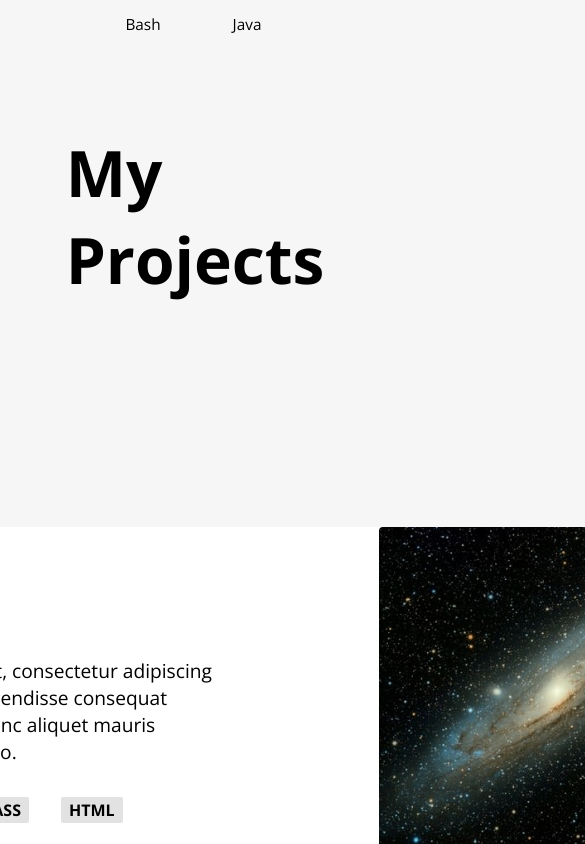
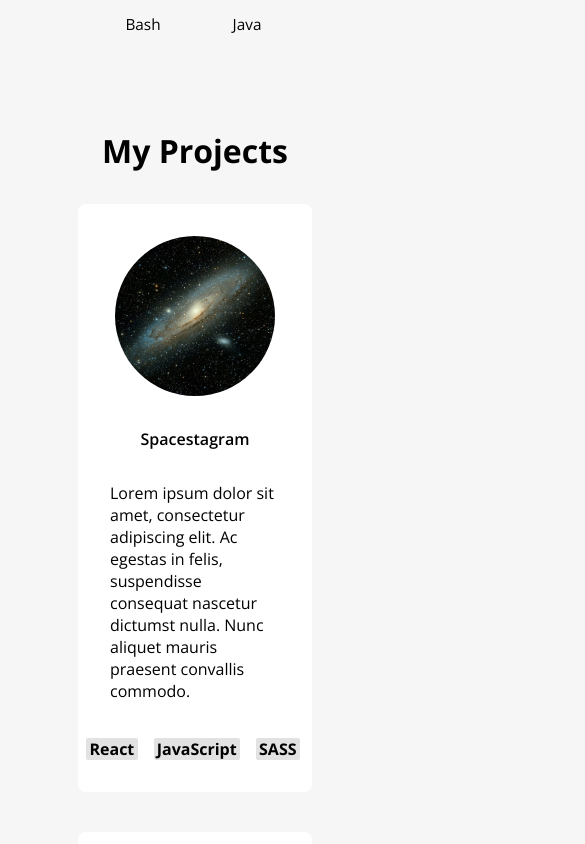
Before and after one commit to mudassirmirza/portfolio, a React (Create React App) app: page / in a window 390 px wide. Shown: the part 1640-2484 px from the top of the page, 585 px wide, since content can reach past the window. Built offline with nearby package versions, Linux system fonts and the light colour scheme.

Commit message:
fixed media queries for projects component

```diff
--- a/src/components/Projects.jsx
+++ b/src/components/Projects.jsx
@@ -39,7 +39,7 @@ const Projects = function () {
             description={
               "Lorem ipsum dolor sit amet, consectetur adipiscing elit. Ac egestas in felis,              suspendisse consequat nascetur dictumst nulla. Nunc aliquet mauris praesent convallis commodo."
             }
-            technologies={["React", "JavaScript", "SASS", "HTML"]}
+            technologies={["React", "JavaScript", "SASS"]}
             source={spacestagram}
           />
           <Project
@@ -55,7 +55,7 @@ const Projects = function () {
             description={
               "Lorem ipsum dolor sit amet, consectetur adipiscing elit. Ac egestas in felis,              suspendisse consequat nascetur dictumst nulla. Nunc aliquet mauris praesent convallis commodo."
             }
-            technologies={["JavaScript", "MongoDB", "Express.js", "Node.js", "HTML", "CSS"]}
+            technologies={["JavaScript", "MongoDB", "Express.js", "Node.js"]}
             source={compshop}
           />
           <Project
--- a/src/components/projects.scss
+++ b/src/components/projects.scss
@@ -16,7 +16,7 @@
   display: flex;
   flex-direction: column;
   align-items: center;
-  max-width: 55%;
+  max-width: 60%;
   margin: 2rem;
   h1 {
     font-size: 4em;
@@ -26,6 +26,7 @@
   display: flex;
   flex-direction: row;
   height: 22rem;
+  max-width: 100vw;
   background-color: white;
   border-radius: 8px;
 }
@@ -47,12 +48,13 @@
     font-size: 1em;
     background-color: #e2e2e2;
     border-radius: 2px;
-    padding: 0.1rem 0.5rem 0.15rem 0.5rem;
+    padding: 0.1rem 0.5rem 0.1rem 0.5rem;
   }
 }
 .project__card-info__technology {
   display: flex;
-  margin-top: 2rem;
+  margin: 2rem 2rem 0rem 0rem;
+
   gap: 2rem;
 }
 
@@ -62,3 +64,124 @@
     border-radius: 4px;
   }
 }
+@media screen and (max-width: 1050px) {
+  .projects__container {
+    width: auto;
+  }
+  .projects__container-title {
+    h1 {
+      font-size: 2em;
+    }
+  }
+  .projects__container-cards {
+    margin: 6rem;
+    gap: 2.5rem;
+  }
+  .project__card {
+    height: 15rem;
+  }
+  .project__card-info {
+    margin: 0.5rem 2rem 0 2rem;
+    h2 {
+      font-size: 1.25em;
+    }
+    p {
+      margin: 1rem 0 0 0;
+      font-size: 1em;
+    }
+  }
+  .project__card-info__technology {
+    margin: 1rem 1rem 0rem 0rem;
+    gap: 0.75rem;
+    span {
+      font-size: 0.8em;
+    }
+  }
+  .project__card-image {
+    display: flex;
+    align-items: center;
+    img {
+      max-height: 15rem;
+    }
+  }
+}
+
+@media screen and (max-width: 700px) {
+  .project__card {
+    height: auto;
+  }
+  .project__card-info {
+    margin: 0.25rem 1rem 0.25rem 1rem;
+    h2 {
+      font-size: 1.15em;
+    }
+    p {
+      margin: 0.75rem 0 0 0;
+      font-size: 0.9em;
+    }
+  }
+  .project__card-info__technology {
+    gap: 0.75rem;
+    span {
+      font-size: 0.8em;
+      padding: 0rem 0.2rem 0rem 0.2rem;
+    }
+  }
+  .project__card-image {
+    display: flex;
+    align-items: center;
+    img {
+      height: 11rem;
+    }
+  }
+}
+@media screen and (max-width: 550px) {
+  .projects__container {
+    gap: 2rem;
+  }
+  .projects__container-title {
+    h1 {
+      font-size: 2em;
+    }
+  }
+  .projects__container-cards {
+    margin: 0;
+  }
+  .project__card {
+    height: auto;
+    flex-direction: column;
+    align-items: center;
+  }
+  .project__card-info {
+    margin: 0;
+
+    order: 2;
+    h2 {
+      font-size: 1em;
+      text-align: center;
+    }
+    p {
+      margin: 2rem;
+      font-size: 1em;
+    }
+  }
+  .project__card-info__technology {
+    align-items: center;
+    justify-content: center;
+    margin: 0.25rem 0.25rem 2rem 0rem;
+    gap: 1rem;
+    flex-wrap: wrap;
+    span {
+      font-size: 1em;
+    }
+  }
+  .project__card-image {
+    margin: 2rem;
+    order: 1;
+    img {
+      border-radius: 360rem;
+      max-width: 10rem;
+      height: auto;
+    }
+  }
+}
--- a/src/components/skills.scss
+++ b/src/components/skills.scss
@@ -13,7 +13,7 @@
   }
 }
 .skills__container-images {
-  max-width: 100rem;
+  max-width: 85vw;
   display: flex;
   justify-content: space-evenly;
   flex-wrap: wrap;
@@ -24,9 +24,9 @@
     display: flex;
     flex-direction: column;
     align-items: center;
+    gap: 1rem;
   }
   span {
-    margin-top: 1rem;
     font-family: var(--font-family);
     font-size: 1.2em;
     text-align: center;
```
